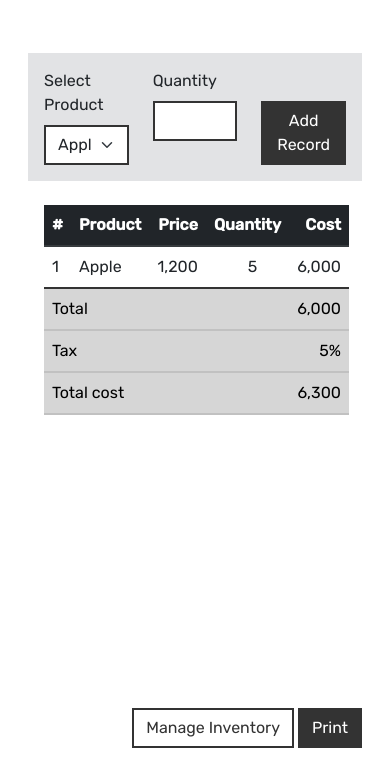
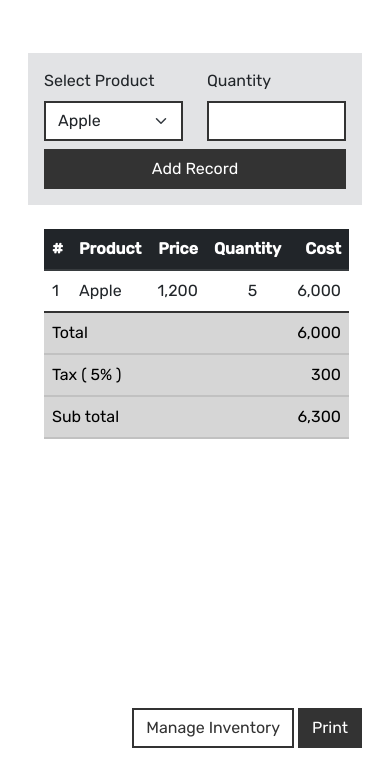
Before and after one commit to AKK-soft-dev/invoice-app-swd, a website: page index.html in a window 390 px wide. Both pictures are taken after typing "5" into the empty fields and a click on the button "Add Record". Shown: the part 80-844 px from the top of the page. Drawn offline with Linux system fonts and the light colour scheme; a web font is replaced by a local one.

Commit message:
Updated UI

```diff
--- a/index.html
+++ b/index.html
@@ -20,7 +20,7 @@
               <div class="bg-secondary-subtle p-3 my-4 d-print-none">
                 <form action="" id="newRecord">
                   <div class="row">
-                    <div class="col">
+                    <div class="col-6 col-md-4">
                       <div class="">
                         <label for="product" class="form-label"
                           >Select Product</label
@@ -33,7 +33,7 @@
                         ></select>
                       </div>
                     </div>
-                    <div class="col">
+                    <div class="col-6 col-md-4">
                       <div class="">
                         <label for="quantity" class="form-label"
                           >Quantity</label
@@ -41,14 +41,14 @@
                         <input
                           type="number"
                           name="quantity"
-                          min="0"
+                          min="1"
                           id="quantity"
                           class="form-control"
                           required
                         />
                       </div>
                     </div>
-                    <div class="col align-self-end">
+                    <div class="align-self-end col-12 col-md-4 mt-2 mt-md-0">
                       <button class="btn btn-primary w-100">Add Record</button>
                     </div>
                   </div>
@@ -79,11 +79,11 @@
                       <td class="text-end records-total">0</td>
                     </tr>
                     <tr>
-                      <td colspan="4" class="text-start">Tax</td>
-                      <td class="text-end records-tax">5%</td>
+                      <td colspan="4" class="text-start">Tax ( 5% )</td>
+                      <td class="text-end records-tax" data-tax="5">0</td>
                     </tr>
                     <tr>
-                      <td colspan="4" class="text-start">Total cost</td>
+                      <td colspan="4" class="text-start">Sub total</td>
                       <td class="text-end records-total-cost">0</td>
                     </tr>
                   </tfoot>
@@ -146,7 +146,7 @@
                 <div class="col">
                   <input
                     type="number"
-                    min="0"
+                    min="1"
                     id="newItemPrice"
                     placeholder="Price"
                     class="form-control"
--- a/js/app.js
+++ b/js/app.js
@@ -139,10 +139,12 @@ const calculateTotal = () => {
   const formattedTotal = total.toLocaleString();
 
   let totalCost = 0;
+  let tax = 0;
   if (total > 0) {
-    const tax = total * (parseFloat(recordsTax.textContent) / 100);
+    tax = total * (parseFloat(recordsTax.dataset.tax) / 100);
     totalCost = total + tax;
   }
+  recordsTax.textContent = tax.toLocaleString();
   const formattedTotalCost = totalCost.toLocaleString();
   recordsTotal.textContent = formattedTotal;
   recordsTotalCost.textContent = formattedTotalCost;
@@ -159,11 +161,6 @@ products.forEach((el) => {
 // add record
 newRecord.addEventListener("submit", (e) => {
   e.preventDefault();
-
-  if (quantity.valueAsNumber <= 0) {
-    alert("Quantity must be greater than zero!");
-    return;
-  }
 
   const isExistedRow = document.querySelector(
     `[product-id='${product.value}']`
@@ -200,11 +197,6 @@ newItem.addEventListener("submit", (e) => {
   const newProductName = newItemName.value;
   const newProductPrice = newItemPrice.valueAsNumber;
 
-  if (newProductPrice <= 0) {
-    alert("The price must be greater than zero!");
-    return;
-  }
-
   // products array update
   let newItemId = products[products.length - 1].id + 1;
   const newItemObj = {
```
